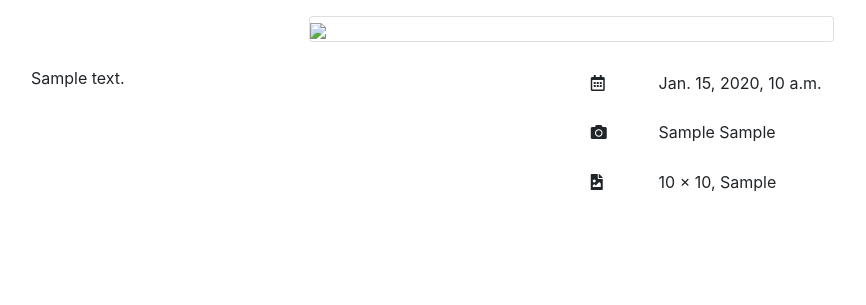
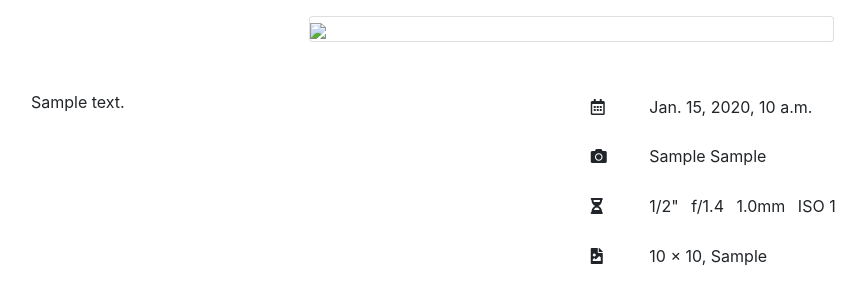
Before and after one commit to etnguyen03/photomanager, a Django app: template photomanager/templates/photos/view_single_photo.html in a window 1280 px wide. Shown: the part 56-361 px from the top of the page, without its empty margins (69-935 px from the left). Run offline with Django 3.2, Linux system fonts and the light colour scheme; tables that the repository leaves empty hold one stand-in row (values such as "Sample post"); the template is opened without the code that fills it: values that come from a table or form of the project are taken from there, most other values are stand-ins (such as "Sample title", 1, 10 or a date in 2020); parts of the project's set-up code (start-up, migrations or seed data) failed here and were passed over; some libraries are stand-ins or nearby versions.

Commit message:
feat: add shutter speed, ISO, aperture, focal length

```diff
--- a/photomanager/apps/photos/models.py
+++ b/photomanager/apps/photos/models.py
@@ -1,4 +1,6 @@
 import uuid
+from fractions import Fraction
+from math import sqrt
 
 from django.db import models
 
@@ -52,9 +54,28 @@ class Photo(models.Model):
     aperture_value = models.FloatField(
         help_text="Aperture in the APEX system", null=True
     )
+
+    @property
+    def aperture_value_f_stop(self) -> float:
+        """
+        Returns the aperture value as an f-stop.
+        :return: a float.
+        """
+        # Source: http://www.fifi.org/doc/jhead/exif-e.html
+        return round(sqrt(2) ** self.aperture_value, 1)
+
     shutter_speed_value = models.FloatField(
         help_text="Shutter speed in the APEX system", null=True
     )
+
+    @property
+    def shutter_speed_seconds(self) -> Fraction:
+        """
+        Returns the shutter speed value as a fraction of a second.
+        :return: a fraction of a second
+        """
+        return Fraction(1, int(round(2 ** self.shutter_speed_value, 0)))
+
     focal_length = models.FloatField(help_text="Focal length in millimeters", null=True)
     iso = models.PositiveIntegerField(
         help_text="Sensor sensitivity in ISO", null=True, verbose_name="ISO"
--- a/photomanager/templates/photos/view_single_photo.html
+++ b/photomanager/templates/photos/view_single_photo.html
@@ -6,8 +6,7 @@
 
 {% block content %}
     <div class="container-fluid">
-        <div class="row">
-            <div class="col"></div>
+        <div class="row justify-content-center">
             <div class="col-6">
                 <div class="card">
                     <a href="#" data-toggle="modal" data-target="#photolightbox">
@@ -16,11 +15,10 @@
                     </a>
                 </div>
             </div>
-            <div class="col"></div>
         </div>
     </div>
 
-    <div class="container-fluid pt-4">
+    <div class="container-fluid pt-5">
         <div class="row">
             <div class="col">
                 <p id="details-description">
@@ -46,12 +44,37 @@
                                 <td><p id="details-camera">{{ photo.camera_make|title }} {{ photo.camera_model }}</p></td>
                             </tr>
                         {% endif %}
+                        {% if photo.aperture_value or photo.shutter_speed_value or photo.focal_length or photo.iso %}
+                            <tr>
+                                <td>
+                                    <i class="fas fa-hourglass-half" aria-label="Further details on image (shutter speed, aperture, etc.)"
+                                    aria-details="#details-shutter"></i>
+                                </td>
+                                <td>
+                                    <p id="#details-shutter">
+                                        {% if photo.shutter_speed_seconds %}
+                                            <span class="pr-2" aria-label="Shutter speed in seconds">{{ photo.shutter_speed_seconds }}"</span>
+                                        {% endif %}
+                                        {% if photo.aperture_value %}
+                                            <span class="pr-2" aria-label="Aperture, f-stop">f/{{ photo.aperture_value_f_stop }}</span>
+                                        {% endif %}
+                                        {% if photo.focal_length %}
+                                            <span class="pr-2" aria-label="Focal length, millimeters">{{ photo.focal_length }}mm</span>
+                                        {% endif %}
+                                        {% if photo.iso %}
+                                            <span class="pr-2" aria-label="ISO">ISO {{ photo.iso }}</span>
+                                        {% endif %}
+                                    </p>
+                                </td>
+                            </tr>
+                        {% endif %}
                         {% if photo.image_width and photo.image_height and size_hurry %}    {# if image has been processed #}
                             <tr>
                                 <td><i class="fas fa-file-image" aria-label="Image file characteristics" aria-details="#details-file"></i></td>
                                 <td><p id="details-file">{{ photo.image_width }} &#215; {{ photo.image_height }}, {{ size_hurry }}</p></td>
                             </tr>
                         {% endif %}
+
                     </tbody>
                 </table>
             </div>
```
Also changed, not shown: photomanager/apps/photos/views.py (+10 -1 lines).
